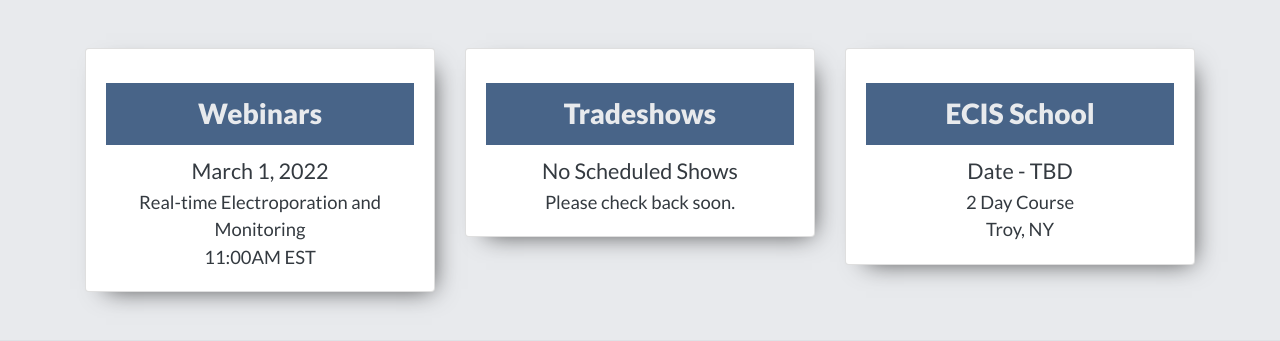
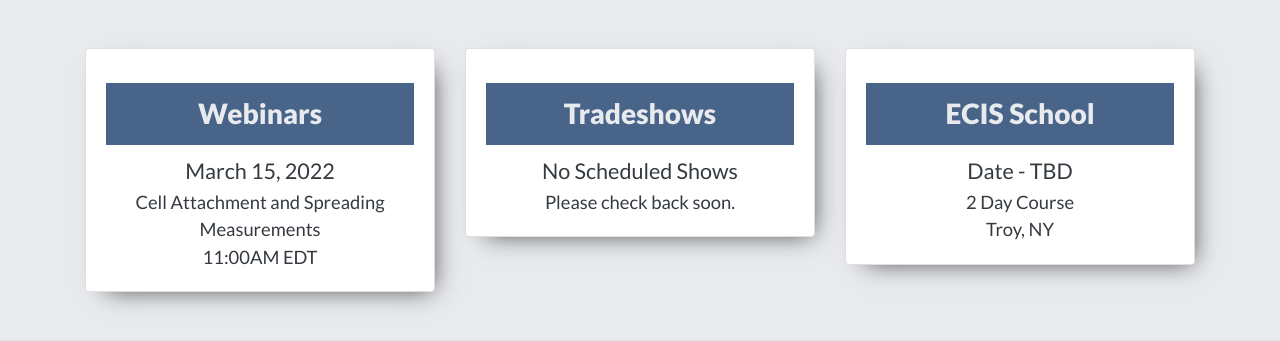
Before and after one commit to chrisdav6/AB, a PHP site: page / in a window 1280 px wide. Shown: the part 676-1017 px from the top of the page. Run offline with PHP 8.4, Linux system fonts and the light colour scheme; some libraries are stand-ins or nearby versions.

Commit message:
Updated webinar

```diff
--- a/index.php
+++ b/index.php
@@ -88,9 +88,9 @@
             <div class="card text-center">
               <div class="card-body">
                 <h3 class="card-title">Webinars</h3>
-                <h4 class="mb-1">March 1, 2022</h4>
-                <p class="card-text mb-0">Real-time Electroporation and Monitoring</p>
-                <p class="card-text mb-0">11:00AM EST</p>
+                <h4 class="mb-1">March 15, 2022</h4>
+                <p class="card-text mb-0">Cell Attachment and Spreading Measurements</p>
+                <p class="card-text mb-0">11:00AM EDT</p>
               </div>
             </div>
           </a>
--- a/webinars.php
+++ b/webinars.php
@@ -193,7 +193,7 @@
         <a class="register" href="https://appliedbiophysics.webex.com/webappng/sites/appliedbiophysics/meeting/info/b6a6b024790f481a9ccb941e739d7acf" target="_blank">Register</a>
       </div>
 
-      <hr>-->
+      <hr>
 
       <div class="webinar">
         <h4 class="webinar-title">Real-time Electroporation and Monitoring – 11:00 AM EST</h4>
@@ -203,7 +203,7 @@
         <a class="register" href="https://appliedbiophysics.webex.com/webappng/sites/appliedbiophysics/meeting/info/96b8ac70df854b908a229f22373c8173" target="_blank">Register</a>
       </div>
 
-      <hr>
+      <hr>-->
 
       <div class="webinar">
         <h4 class="webinar-title">Cell Attachment and Spreading Measurements – 11:00 AM EDT</h4>
```
